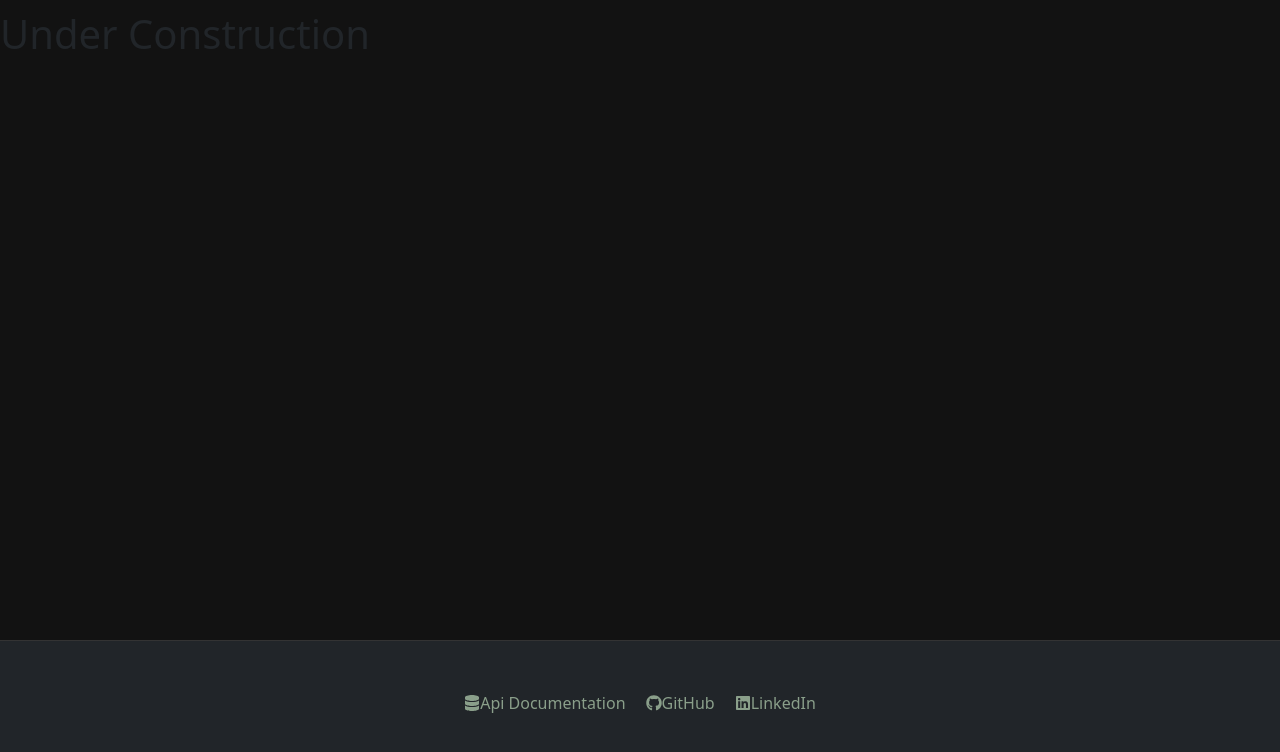
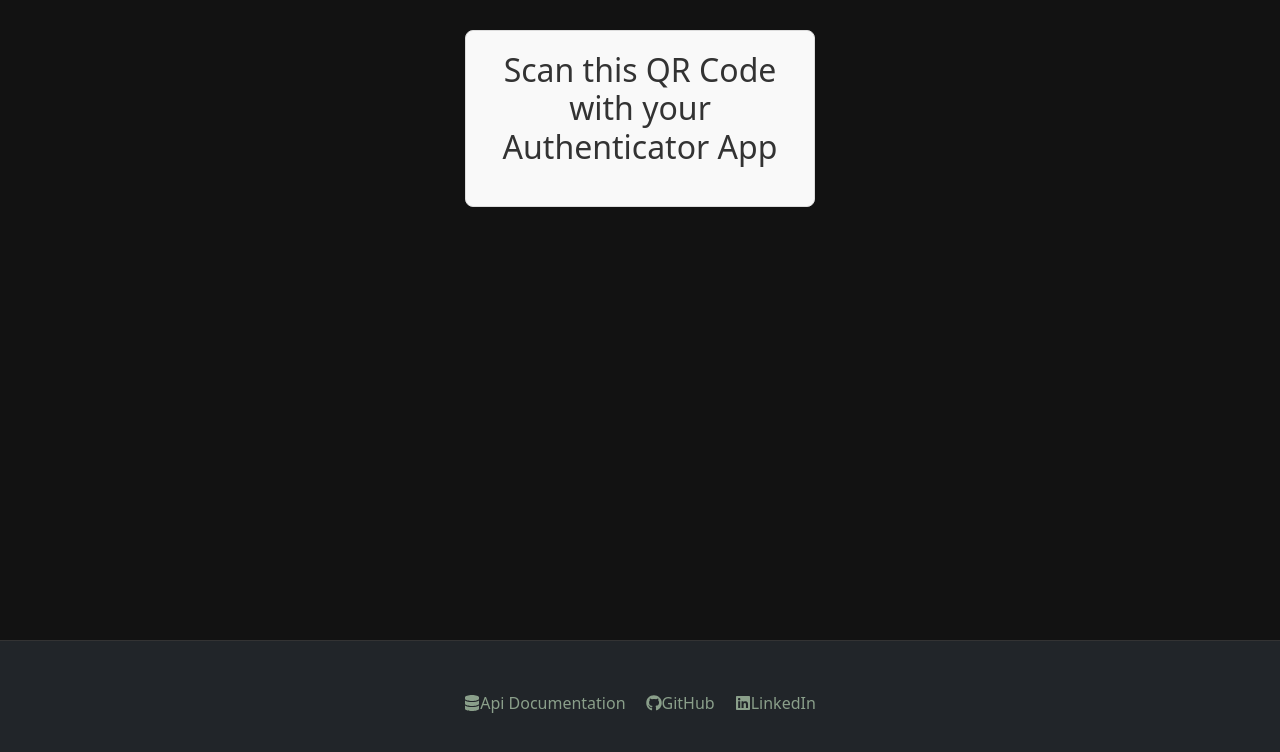
Before and after one commit to anthonynarine/AuthFlow, a React (Create React App) app in the folder react-auth/: page /setup-2fa in a window 1280 px wide. Shown: the top 752 px of the page. Built offline with nearby package versions, Linux system fonts and the light colour scheme; no server answers.

Commit message:
updated QRCode style

```diff
--- a/react-auth/public/index.html
+++ b/react-auth/public/index.html
@@ -3,7 +3,7 @@
 <head>
   <meta charset="utf-8" />
   <meta name="viewport" content="width=device-width, initial-scale=1" />
-  <title>React-auth</title>
+  <title>Gait</title>
   <link rel="stylesheet" href="https://cdn.jsdelivr.net/npm/bootstrap@5.3.3/dist/css/bootstrap.min.css" integrity="sha384-QWTKZyjpPEjISv5WaRU9OFeRpok6YctnYmDr5pNlyT2bRjXh0JMhjY6hW+ALEwIH" crossorigin="anonymous">
   <link href="https://cdnjs.cloudflare.com/ajax/libs/font-awesome/6.0.0-beta3/css/all.min.css" rel="stylesheet">
 </head>
--- a/react-auth/src/components/app-features/ReactFeatures.css
+++ b/react-auth/src/components/app-features/ReactFeatures.css
@@ -32,7 +32,7 @@
 
   .features-container p {
     color: #bcb3b3;
-    text-align: justify;
+    text-align: center;
     padding: 0 15%;
     margin-bottom: 1rem;
   }
--- /dev/null
+++ b/react-auth/src/components/two-factor/2fa-setup/QRCodeSetup.css
@@ -0,0 +1,22 @@
+.qr-container {
+    max-width: 350px;
+    margin: 20px auto;
+    padding: 20px;
+    border: 1px solid #ddd;
+    border-radius: 8px;
+    text-align: center;
+    background-color: #f9f9f9;
+}
+
+.qr-title {
+    margin-bottom: 20px;
+    color: #333;
+}
+
+.qr-image {
+    max-width: 100%;
+    height: auto;
+    border: 1px solid #ccc;
+    padding: 10px;
+    background-color: #fff;
+}
--- a/react-auth/src/components/two-factor/2fa-setup/QRCodeSetup.jsx
+++ b/react-auth/src/components/two-factor/2fa-setup/QRCodeSetup.jsx
@@ -1,15 +1,19 @@
-import React, { useState} from "react"
+import React, { useEffect} from "react"
 import { useAuthServices } from "../../../context/auth/AuthContext"
-
+import "./QRCodeSetup.css"
 
 export const QRCodeSetup = () => {
 
+    const {fetchQRCode,qrCode,} = useAuthServices();
+
+    useEffect(()=>{
+        fetchQRCode();
+    }, [fetchQRCode]);
 
     return(
-        <div>
-            <h1>
-                Under Construction
-            </h1>
+        <div className="qr-container">
+            <h2 className="qr-title">Scan this QR Code with your Authenticator App</h2>
+            {qrCode && <img src={qrCode} alt="QR Code for 2FA Setup" className="qr-image" />}
         </div>
     )
 }
```
